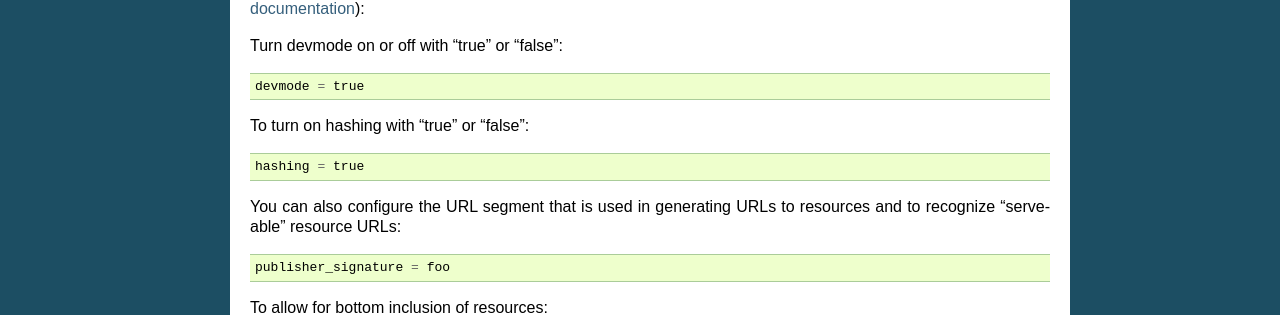
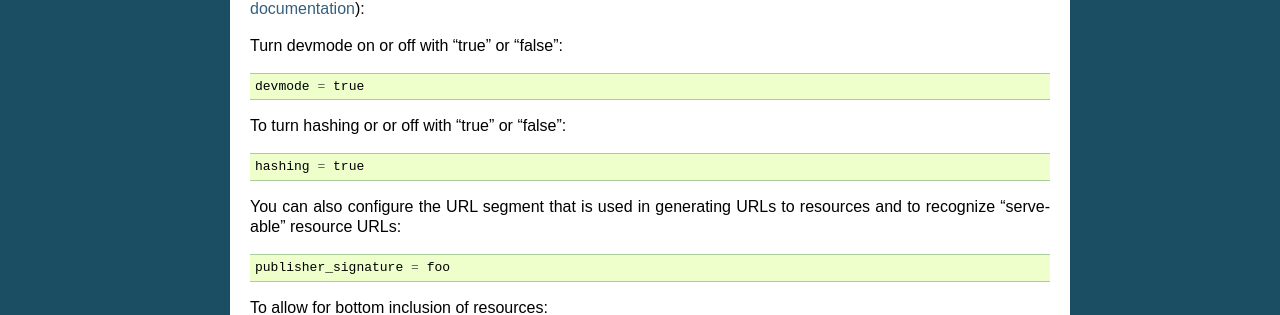
Before and after one commit to zopefoundation/fanstatic, a Sphinx documentation site: the page built from doc/paste_deploy.rst, in a window 1280 px wide and 900 px high, scrolled down 410 px. Shown: the part 143-458 px from the top of the window. Built offline with Sphinx 7.4.7, drawn with Linux system fonts in a browser that asks for light colours.

Commit message:
correct small typo

```diff
--- a/doc/paste_deploy.rst
+++ b/doc/paste_deploy.rst
@@ -39,7 +39,7 @@ Turn devmode on or off with "true" or "false"::
 
   devmode = true
 
-To turn on hashing with "true" or "false"::
+To turn hashing or or off with "true" or "false"::
 
   hashing = true
 
```
